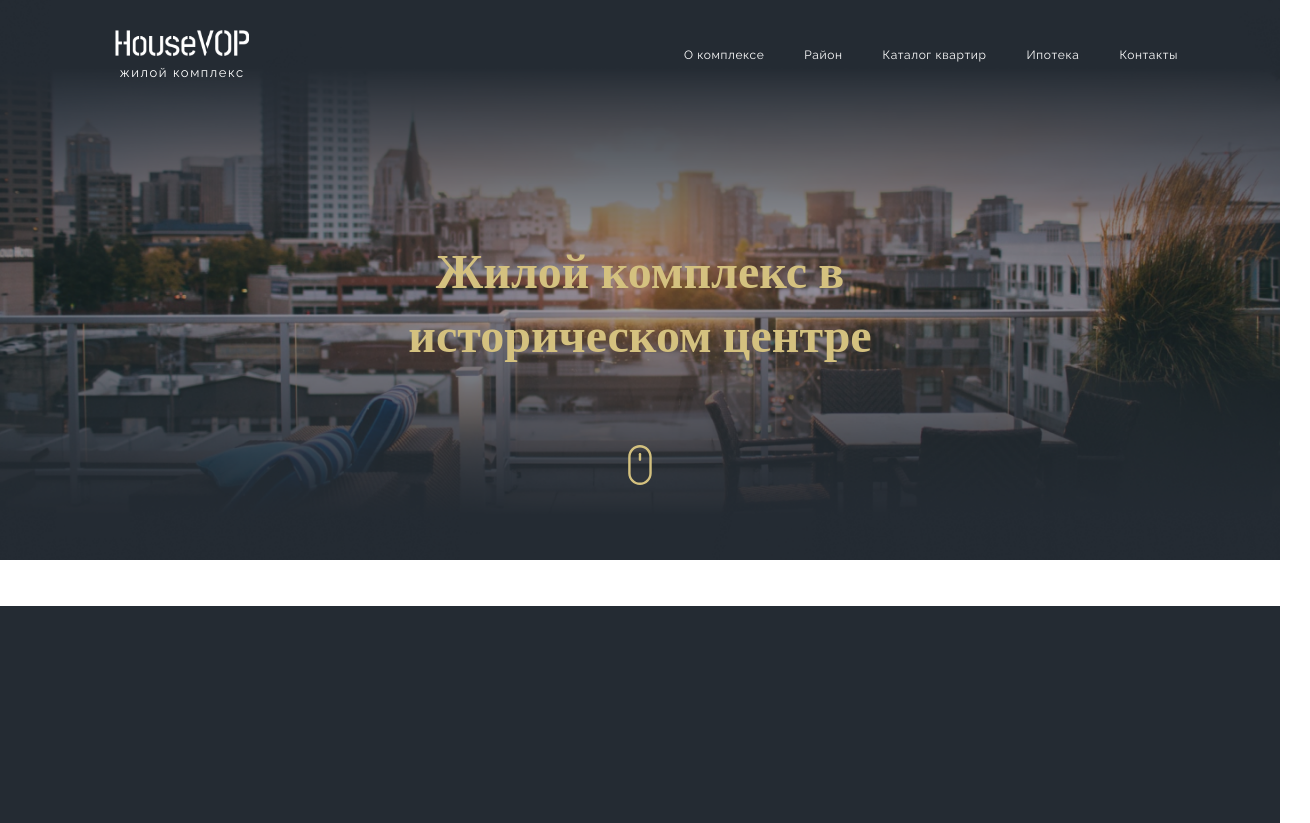
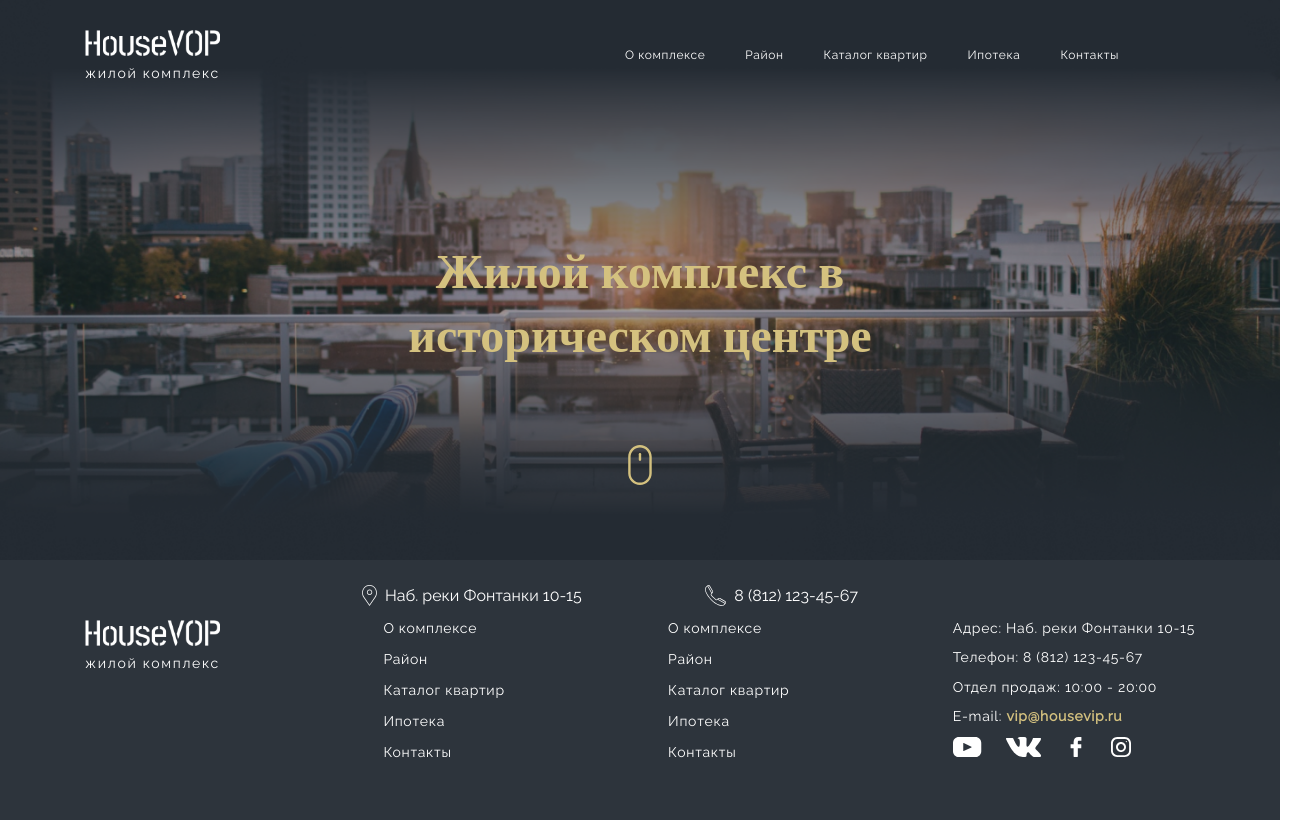
Before and after one commit to Iraidas/Residential-complex, a website: page app/index.html in a window 1280 px wide. Shown: the top 823 px of the page, 1310 px wide, since content can reach past the window. Drawn offline with nearby package versions, Linux system fonts and the light colour scheme.

Commit message:
добавлен футер

```diff
--- a/app/index.html
+++ b/app/index.html
@@ -16,7 +16,7 @@
     <div class="background">
         <img class="background-image" src="images/background-image.png" alt="backgtound-image">
         <header class="header">
-            <div class="container">
+            <div class="header-container">
                 <a class="logo-container" href="#">
                     <img class="logo" src="images/logo.png" alt="logo-png">
                     <p>жилой комплекс</p>
@@ -73,6 +73,107 @@
 
             </section>
         </main>
+        <footer class="footer">
+            <div class="footer-container">
+                <a class="logo-container" href="#">
+                    <img class="logo" src="images/logo.png" alt="logo-png">
+                    <p>жилой комплекс</p>
+                </a>
+                <ul class="footer-col1">
+                    <li class="footer-list-item">
+                        <a class="footer-link" href="#">
+                            О комплексе
+                        </a>
+                    </li>
+                    <li class="footer-list-item">
+                        <a class="footer-link" href="#">
+                            Район
+                        </a>
+                    </li>
+                    <li class="footer-list-item">
+                        <a class="footer-link" href="#">
+                            Каталог квартир
+                        </a>
+                    </li>
+                    <li class="footer-list-item">
+                        <a class="footer-link" href="#">
+                            Ипотека
+                        </a>
+                    </li>
+                    <li class="footer-list-item">
+                        <a class="footer-link" href="#">
+                            Контакты
+                        </a>
+                    </li>
+                </ul>
+                <ul class="footer-col2">
+                    <li class="footer-list-item">
+                        <a class="footer-link" href="#">
+                            О комплексе
+                        </a>
+                    </li>
+                    <li class="footer-list-item">
+                        <a class="footer-link" href="#">
+                            Район
+                        </a>
+                    </li>
+                    <li class="footer-list-item">
+                        <a class="footer-link" href="#">
+                            Каталог квартир
+                        </a>
+                    </li>
+                    <li class="footer-list-item">
+                        <a class="footer-link" href="#">
+                            Ипотека
+                        </a>
+                    </li>
+                    <li class="footer-list-item">
+                        <a class="footer-link" href="#">
+                            Контакты
+                        </a>
+                    </li>
+                </ul>
+                <ul class="footer-col3">
+                    <li class="footer-list-item">
+                        <div class="footer-social-contact">
+                            Адрес: Наб. реки Фонтанки 10-15
+                        </div>
+                    </li>
+                    <li class="footer-list-item">
+                        <div class="footer--social-contact">
+                            Телефон: 8 (812) 123-45-67
+                        </div>
+                    </li>
+                    <li class="footer-list-item">
+                        <div class="footer-social-contact">
+                            Отдел продаж: 10:00 - 20:00
+                        </div>
+                    </li>
+                    <li class="footer-list-item">
+                        <div class="footer-social-contact">
+                            E-mail:
+                            <a class="fooler-link-mail" href="mailto: vip@housevip.ru">
+                                vip@housevip.ru
+                            </a>
+                        </div>
+                    </li>
+                    <div class="footer-list-item">
+                        <a class="social-link" href="#">
+                            <img class="logo-social-link logo-youtube" src="images/youtube-logo.svg" alt="logo-youtube">
+                        </a>
+                        <a class="social-link" href="#">
+                            <img class="logo-social-link logo-vk" src="images/vk-logo.svg" alt="logo-vk">
+                        </a>
+                        <a class="social-link" href="#">
+                            <img class="logo-social-link logo-facebook" src="images/facebook-logo.svg" alt="logo-facebook">
+                        </a>
+                        <a class="social-link" href="#">
+                            <img class="logo-social-link logo-instagram" src="images/instagram-logo.svg" alt="logo-instagram">
+                        </a>
+                    </div>
+                </ul>
+            </div>
+        </footer>
     </div>
 
     <script src="js/main.min.js"></script>
--- a/app/sass/style.sass
+++ b/app/sass/style.sass
@@ -25,10 +25,10 @@ body
     width: 100%
     justify-content: center
     position: absolute
-    margin: 30px
+    margin: 30px 0
     z-index: 10
 
-.header .container
+.header-container
     display: flex
     justify-content: space-between
     width: 1110px
@@ -38,18 +38,18 @@ body
     text-align: center
     flex-direction: column
     font-family: 'Raleway', sans-serif
-    font-size: 13px
+    font-size: 14px
     letter-spacing: 0.12em
     line-height: 14px
 
 .logo
-    width: 134px
+    width: 135px
     padding-bottom: 10px
 
 .menu
     display: flex
     width: 100%
-    margin-left: 435px
+    margin-left: 405px
 
 .menu-list-item
     display: flex
@@ -61,8 +61,9 @@ body
     font-size: 12px
     letter-spacing: 0.05em
     text-align: center
+    white-space: nowrap
 
-.menu-list-link:last-child
+.menu-list-item:last-child
     margin: 0
 
 .main
@@ -107,7 +108,64 @@ body
     line-height: 21px
     font-size: 16px
 
-.testimonials
+.contact p
+    margin-left: 8px
+
+.contact:last-child
+    margin-right: 60px
+
+.footer
+    display: flex
+    flex: 0 0 auto
+    background-color: #2d343c
+    width: 100%
+    justify-content: center
+
+.footer-container
+    display: flex
+    justify-content: space-between
+    margin: 60px 0
+    width: 1110px
+
+.footer-col1
+    display: flex
+    flex-direction: column
+    justify-content: space-between
+    height: 140px
+    font-family: 'Raleway', sans-serif
+    letter-spacing: 0.05em
+    font-size: 14px
+
+.footer-col2
+    display: flex
+    flex-direction: column
+    justify-content: space-between
+    height: 140px
+    font-family: 'Raleway', sans-serif
+    letter-spacing: 0.05em
+    font-size: 14px
+
+.footer-col3
+    display: flex
+    flex-direction: column
+    justify-content: space-between
+    height: 140px
+    font-family: 'Raleway', sans-serif
+    letter-spacing: 0.05em
+    font-size: 14px
+
+.social-link
+    margin-right: 20px
+
+.fooler-link-mail
+    color: #D4C17F
+    font-weight: 700
+
+
+
+
+
+/*.testimonials
     height: 1000px
     width: 100%
-    background-color: #242b33
+    background-color: #242b33*/
```
Also changed, not shown: app/css/style.min.css, app/images/facebook-logo.svg (added), app/images/instagram-logo.svg (added), app/images/vk-logo.svg (added), app/images/youtube-logo.svg (added).
